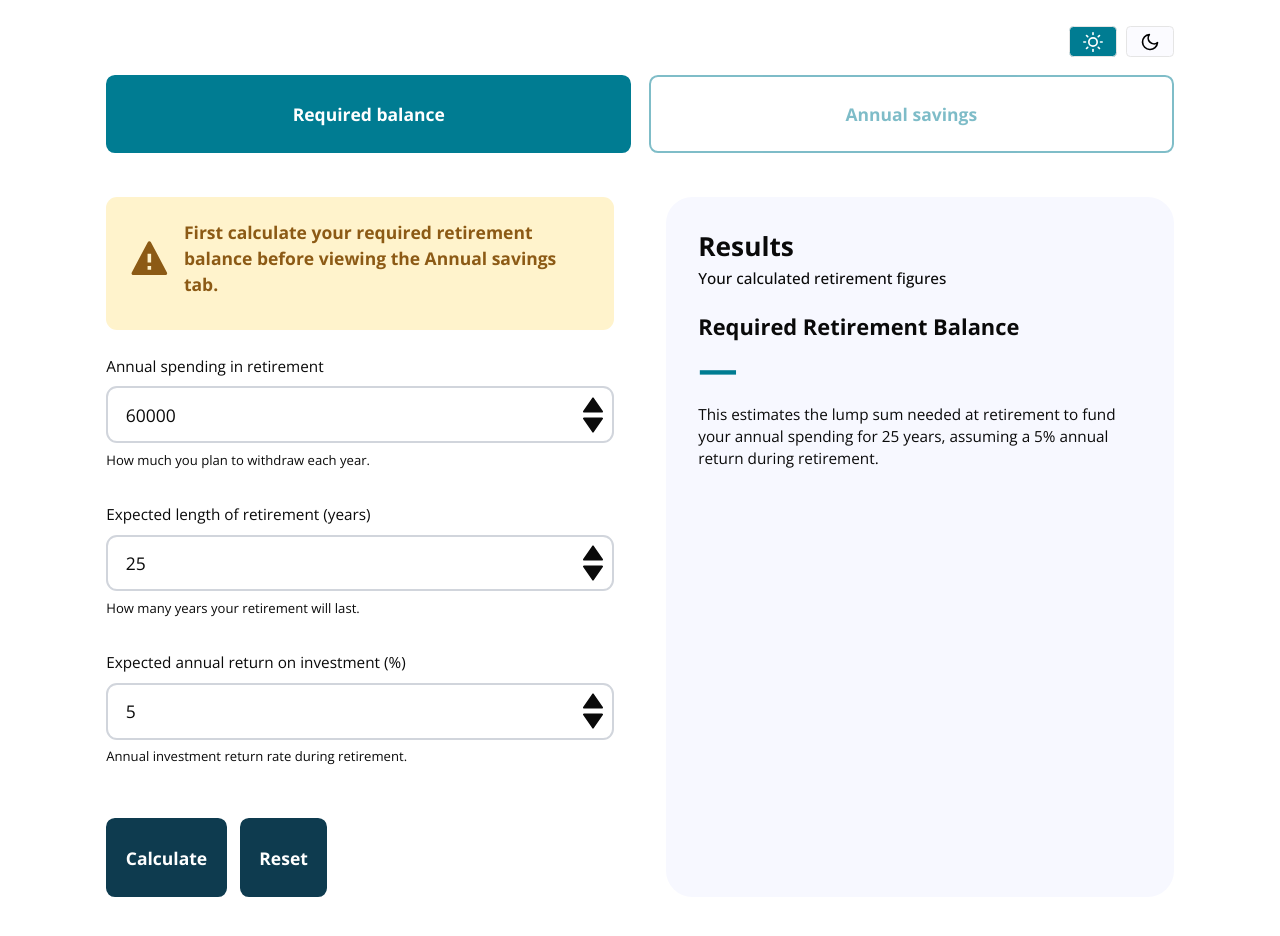
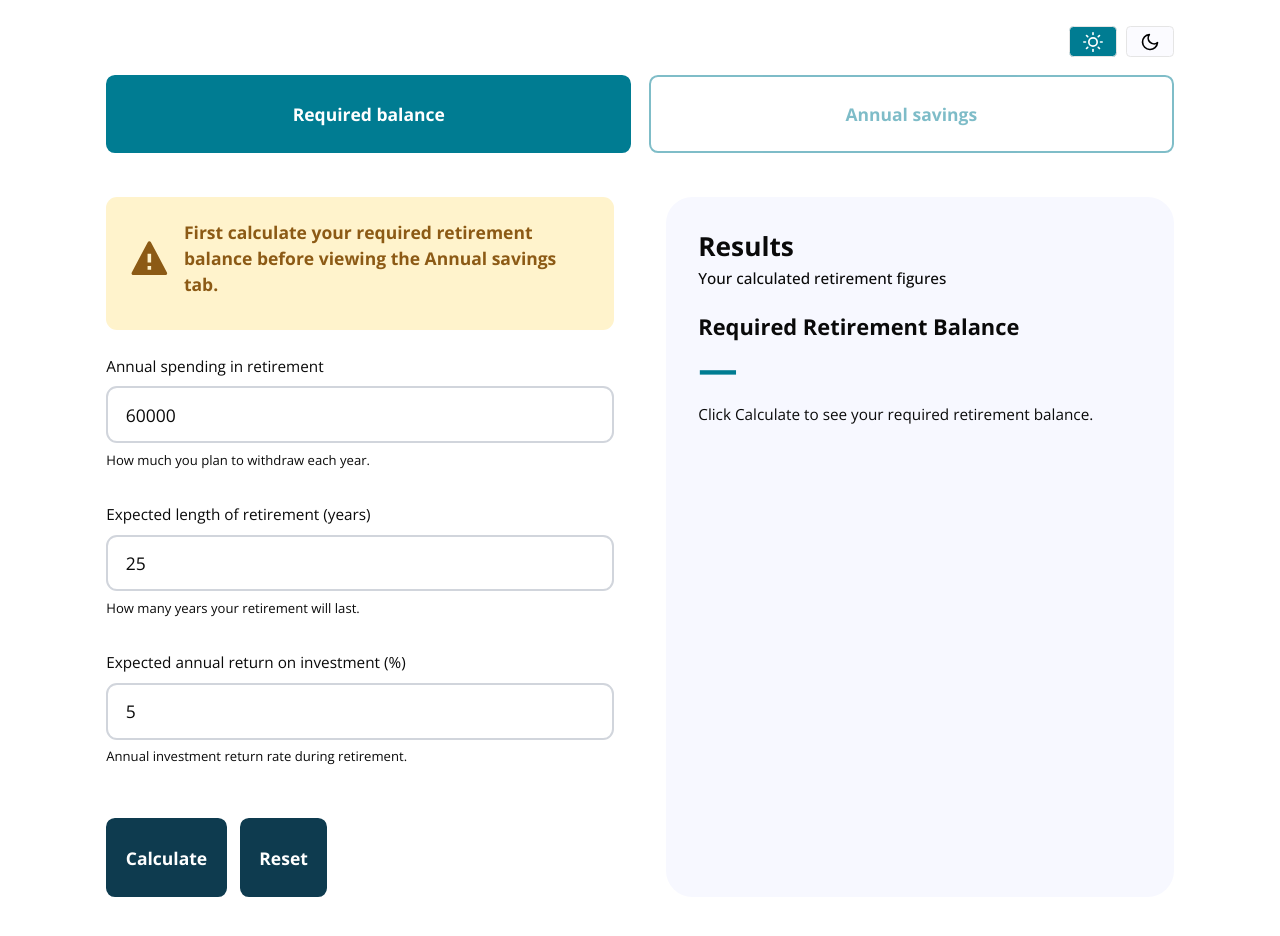
Before and after one commit to SU-SWS/ifdm_learning_apps, a Next.js app: page /interactives/retirement-calculator in a window 1280 px wide. Shown: the top 936 px of the page. Built offline with nearby package versions, Linux system fonts and the light colour scheme.

Commit message:
added the calculate and reset buttons

```diff
--- a/app/interactives/retirement-calculator/page.tsx
+++ b/app/interactives/retirement-calculator/page.tsx
@@ -34,37 +34,44 @@ export default function RetirementCalculator() {
   const [activeTab, setActiveTab] = useState<"balance" | "savings">("balance")
   const [inputs, setInputs] = useState<CalculatorInputs>(defaultInputs)
   const [isCalculated, setIsCalculated] = useState(false)
-  const [frozenRequiredBalance, setFrozenRequiredBalance] = useState<number>(0)
+  const [calculatedInputs, setCalculatedInputs] = useState<CalculatorInputs | null>(null)
 
   const results = useMemo(() => {
-    const realReturn = inputs.expectedReturn / 100
+    // Return empty results if not calculated yet
+    if (!calculatedInputs) {
+      return {
+        requiredBalance: 0,
+        targetBalance: 0,
+        annualSavings: 0,
+        monthlySavings: 0,
+      }
+    }
+
+    const realReturn = calculatedInputs.expectedReturn / 100
 
     // Calculate Required Balance based on retirement spending needs
-    let calculatedRequiredBalance: number
+    let requiredBalance: number
 
     if (realReturn <= 0) {
-      calculatedRequiredBalance = inputs.annualSpending * inputs.retirementLength
+      requiredBalance = calculatedInputs.annualSpending * calculatedInputs.retirementLength
     } else {
-      calculatedRequiredBalance =
-        inputs.annualSpending *
-        ((1 - Math.pow(1 + realReturn, -inputs.retirementLength)) / realReturn)
+      requiredBalance =
+        calculatedInputs.annualSpending *
+        ((1 - Math.pow(1 + realReturn, -calculatedInputs.retirementLength)) / realReturn)
     }
 
-    // Use frozen value for Annual Savings tab, fresh calculation for Required Balance tab
-    const requiredBalance = activeTab === "savings" ? frozenRequiredBalance : calculatedRequiredBalance
-
-    // Now calculate target balance and annual savings based on the appropriate required balance
-    const FV_currentSavings = inputs.currentSavings * Math.pow(1 + realReturn, inputs.yearsToRetirement)
+    // Calculate target balance and annual savings
+    const FV_currentSavings = calculatedInputs.currentSavings * Math.pow(1 + realReturn, calculatedInputs.yearsToRetirement)
     const targetBalance = Math.max(0, requiredBalance - FV_currentSavings)
 
     let annualSavings: number
 
-    if (realReturn <= 0 || inputs.yearsToRetirement <= 0) {
-      annualSavings = inputs.yearsToRetirement > 0 ? targetBalance / inputs.yearsToRetirement : 0
+    if (realReturn <= 0 || calculatedInputs.yearsToRetirement <= 0) {
+      annualSavings = calculatedInputs.yearsToRetirement > 0 ? targetBalance / calculatedInputs.yearsToRetirement : 0
     } else {
       annualSavings =
         targetBalance *
-        (realReturn / (Math.pow(1 + realReturn, inputs.yearsToRetirement) - 1))
+        (realReturn / (Math.pow(1 + realReturn, calculatedInputs.yearsToRetirement) - 1))
     }
 
     return {
@@ -73,43 +80,23 @@ export default function RetirementCalculator() {
       annualSavings: Math.round(annualSavings),
       monthlySavings: Math.round(annualSavings / 12),
     }
-  }, [inputs, activeTab, frozenRequiredBalance])
+  }, [calculatedInputs])
 
   const updateInput = (key: keyof CalculatorInputs, value: string) => {
     const numValue = parseFloat(value) || 0
     setInputs((prev) => ({ ...prev, [key]: numValue }))
-    // Only invalidate the calculation when balance-tab-only inputs change
-    // while on the balance tab. Shared inputs (expectedReturn, retirementLength)
-    // and savings-tab inputs should not reset when on the savings tab.
-    const savingsTabKeys: Array<keyof CalculatorInputs> = ["currentSavings", "yearsToRetirement"]
-    const sharedKeys: Array<keyof CalculatorInputs> = ["expectedReturn", "retirementLength"]
-    if (savingsTabKeys.includes(key)) return
-    if (sharedKeys.includes(key) && activeTab === "savings") return
-    setIsCalculated(false)
   }
 
   const handleCalculate = () => {
     setIsCalculated(true)
-    // FREEZE the required balance when Calculate is clicked
-    const realReturn = inputs.expectedReturn / 100
-    let calculatedRequiredBalance: number
-
-    if (realReturn <= 0) {
-      calculatedRequiredBalance = inputs.annualSpending * inputs.retirementLength
-    } else {
-      calculatedRequiredBalance =
-        inputs.annualSpending *
-        ((1 - Math.pow(1 + realReturn, -inputs.retirementLength)) / realReturn)
-    }
-
-    setFrozenRequiredBalance(Math.round(calculatedRequiredBalance))
+    setCalculatedInputs({ ...inputs }) // Store snapshot of current inputs
   }
 
   const handleReset = () => {
     setInputs(defaultInputs)
     setIsCalculated(false)
     setActiveTab("balance")
-    setFrozenRequiredBalance(0)
+    setCalculatedInputs(null)
   }
 
   return (
@@ -125,10 +112,6 @@ export default function RetirementCalculator() {
         <Tabs value={activeTab} onValueChange={(v) => {
           if (v === "savings" && !isCalculated) return
           setActiveTab(v as "balance" | "savings")
-          if (v === "balance") {
-            setIsCalculated(false) // This allows recalculation on the balance tab
-            setFrozenRequiredBalance(0) // Clear frozen value when returning to balance tab
-          }
         }} className="mb-10">
           <TabsList className="grid w-full grid-rows-1 sm:grid-cols-2 p-0 gap-4">
             <TabsTrigger
@@ -160,16 +143,8 @@ export default function RetirementCalculator() {
               </div>
             )}
 
-            {isCalculated && (
-              <div className="bg-[var(--card-background)] rounded-3xl p-[32px]">
-                <p className="font-bold mb-1">Target Retirement Savings</p>
-                <p className="text-4xl font-bold text-lagunita">{isCalculated ? formatCurrency(results.targetBalance) : "—"}</p>
-              </div>
-            )}
-
             {activeTab === "balance" ? (
               <>
-                {/* Required Balance Result */}
                 {/* Annual Spending Input */}
                 <div className="space-y-2">
                   <label className="block text-sm text-foreground">
@@ -183,36 +158,7 @@ export default function RetirementCalculator() {
                       onChange={(e) => updateInput("annualSpending", e.target.value)}
                       className="w-full pl-4 pr-16 py-3 border-2 border-gray-300 rounded-lg focus:border-blue-500 focus:ring-2 focus:ring-blue-200 outline-none transition [appearance:textfield] [&::-webkit-outer-spin-button]:appearance-none [&::-webkit-inner-spin-button]:appearance-none"
                     />
-                    <div className="absolute right-2 top-1/2 -translate-y-1/2 flex flex-col">
-                      <button
-                        type="button"
-                        tabIndex={-1}
-                        aria-label="Increase amount"
-                        onClick={() =>
-                          updateInput(
-                            "annualSpending",
-                            String((inputs.annualSpending ?? 0) + 1)
-                          )
-                        }
-                        className="mb-[-5px] hover:text-grey-med-dark focus:outline-none"
-                      >
-                        <BiSolidUpArrow size={24} />
-                      </button>
-                      <button
-                        type="button"
-                        tabIndex={-1}
-                        aria-label="Decrease amount"
-                        onClick={() =>
-                          updateInput(
-                            "annualSpending",
-                            String(Math.max(0, (inputs.annualSpending ?? 0) - 1))
-                          )
-                        }
-                        className="hover:text-grey-med-dark focus:outline-none"
-                      >
-                        <BiSolidDownArrow size={24} />
-                      </button>
-                    </div>
+
                   </div>
                   <p className="text-xs">
                     How much you plan to withdraw each year.
@@ -221,7 +167,7 @@ export default function RetirementCalculator() {
               </>
             ) : (
               <>
-                {/* Annual Savings Input */}
+                {/* Current Savings Input */}
                 <div className="space-y-2">
                   <label className="block text-sm text-foreground">
                     Current retirement savings
@@ -235,36 +181,6 @@ export default function RetirementCalculator() {
                       onChange={(e) => updateInput("currentSavings", e.target.value)}
                       className="w-full pl-4 pr-16 py-3 border-2 border-gray-300 rounded-lg focus:border-blue-500 focus:ring-2 focus:ring-blue-200 outline-none transition [appearance:textfield] [&::-webkit-outer-spin-button]:appearance-none [&::-webkit-inner-spin-button]:appearance-none"
                     />
-                    <div className="absolute right-2 top-1/2 -translate-y-1/2 flex flex-col">
-                      <button
-                        type="button"
-                        tabIndex={-1}
-                        aria-label="Increase amount"
-                        onClick={() =>
-                          updateInput(
-                            "currentSavings",
-                            String((inputs.currentSavings ?? 0) + 1)
-                          )
-                        }
-                        className="mb-[-5px] hover:text-grey-med-dark focus:outline-none"
-                      >
-                        <BiSolidUpArrow size={24} />
-                      </button>
-                      <button
-                        type="button"
-                        tabIndex={-1}
-                        aria-label="Decrease amount"
-                        onClick={() =>
-                          updateInput(
-                            "currentSavings",
-                            String(Math.max(0, (inputs.currentSavings ?? 0) - 1))
-                          )
-                        }
-                        className="hover:text-grey-med-dark focus:outline-none"
-                      >
-                        <BiSolidDownArrow size={24} />
-                      </button>
-                    </div>
                   </div>
                   <p className="text-xs">
                     How much you have already saved for retirement.
@@ -285,36 +201,6 @@ export default function RetirementCalculator() {
                       onChange={(e) => updateInput("yearsToRetirement", e.target.value)}
                       className="w-full pl-4 pr-16 py-3 border-2 border-gray-300 rounded-lg focus:border-blue-500 focus:ring-2 focus:ring-blue-200 outline-none transition [appearance:textfield] [&::-webkit-outer-spin-button]:appearance-none [&::-webkit-inner-spin-button]:appearance-none"
                     />
-                    <div className="absolute right-2 top-1/2 -translate-y-1/2 flex flex-col">
-                      <button
-                        type="button"
-                        tabIndex={-1}
-                        aria-label="Increase years"
-                        onClick={() =>
-                          updateInput(
-                            "yearsToRetirement",
-                            String(Math.min(99, (inputs.yearsToRetirement ?? 0) + 1))
-                          )
-                        }
-                        className="mb-[-5px] hover:text-grey-med-dark focus:outline-none"
-                      >
-                        <BiSolidUpArrow size={24} />
-                      </button>
-                      <button
-                        type="button"
-                        tabIndex={-1}
-                        aria-label="Decrease years"
-                        onClick={() =>
-                          updateInput(
-                            "yearsToRetirement",
-                            String(Math.max(0, (inputs.yearsToRetirement ?? 0) - 1))
-                          )
-                        }
-                        className="hover:text-grey-med-dark focus:outline-none"
-                      >
-                        <BiSolidDownArrow size={24} />
-                      </button>
-                    </div>
                   </div>
                   <p className="text-xs">
                     How many years until you plan to retire.
@@ -336,36 +222,6 @@ export default function RetirementCalculator() {
                   onChange={(e) => updateInput("retirementLength", e.target.value)}
                   className="w-full pl-4 pr-16 py-3 border-2 border-gray-300 rounded-lg focus:border-blue-500 focus:ring-2 focus:ring-blue-200 outline-none transition [appearance:textfield] [&::-webkit-outer-spin-button]:appearance-none [&::-webkit-inner-spin-button]:appearance-none"
                 />
-                <div className="absolute right-2 top-1/2 -translate-y-1/2 flex flex-col">
-                  <button
-                    type="button"
-                    tabIndex={-1}
-                    aria-label="Increase amount"
-                    onClick={() =>
-                      updateInput(
-                        "retirementLength",
-                        String((inputs.retirementLength ?? 0) + 1)
-                      )
-                    }
-                    className="mb-[-5px] hover:text-grey-med-dark focus:outline-none"
-                  >
-                    <BiSolidUpArrow size={24} />
-                  </button>
-                  <button
-                    type="button"
-                    tabIndex={-1}
-                    aria-label="Decrease amount"
-                    onClick={() =>
-                      updateInput(
-                        "retirementLength",
-                        String(Math.max(0, (inputs.retirementLength ?? 0) - 1))
-                      )
-                    }
-                    className="hover:text-grey-med-dark focus:outline-none"
-                  >
-                    <BiSolidDownArrow size={24} />
-                  </button>
-                </div>
                 </div>
               <p className="text-xs">
                 How many years your retirement will last.
@@ -386,36 +242,6 @@ export default function RetirementCalculator() {
                   onChange={(e) => updateInput("expectedReturn", e.target.value)}
                   className="w-full pl-4 pr-16 py-3 border-2 border-gray-300 rounded-lg focus:border-blue-500 focus:ring-2 focus:ring-blue-200 outline-none transition [appearance:textfield] [&::-webkit-outer-spin-button]:appearance-none [&::-webkit-inner-spin-button]:appearance-none"
                 />
-                <div className="absolute right-2 top-1/2 -translate-y-1/2 flex flex-col">
-                  <button
-                    type="button"
-                    tabIndex={-1}
-                    aria-label="Increase amount"
-                    onClick={() =>
-                      updateInput(
-                        "expectedReturn",
-                        String(Math.round(((inputs.expectedReturn ?? 0) + 0.1) * 10) / 10)
-                      )
-                    }
-                    className="mb-[-5px] hover:text-grey-med-dark focus:outline-none"
-                  >
-                    <BiSolidUpArrow size={24} />
-                  </button>
-                  <button
-                    type="button"
-                    tabIndex={-1}
-                    aria-label="Decrease amount"
-                    onClick={() =>
-                      updateInput(
-                        "expectedReturn",
-                        String(Math.max(0, Math.round(((inputs.expectedReturn ?? 0) - 0.1) * 10) / 10))
-                      )
-                    }
-                    className="hover:text-grey-med-dark focus:outline-none"
-                  >
-                    <BiSolidDownArrow size={24} />
-                  </button>
-                </div>
               </div>
               <p className="text-xs">
                 {activeTab === "balance"
@@ -425,10 +251,7 @@ export default function RetirementCalculator() {
               </p>
             </div>
 
-            {/* Calculate and Reset Buttons */}
-
-            {activeTab === "balance" && (
-              <>
+            {/* Calculate and Reset Buttons - Show on both tabs */}
             <div className="flex gap-3 pt-4">
               <button
                 onClick={handleCalculate}
@@ -443,8 +266,6 @@ export default function RetirementCalculator() {
                 Reset
               </button>
             </div>
-              </>
-            )}
 
           </div>
 
@@ -463,7 +284,11 @@ export default function RetirementCalculator() {
                   <p className="text-4xl font-bold text-lagunita">
                     {isCalculated ? formatCurrency(results.requiredBalance) : "—"}
                   </p>
-                  <p className="mt-3 mb-6 text-sm">This estimates the lump sum needed at retirement to fund your annual spending for {inputs.retirementLength} years, assuming a {inputs.expectedReturn}% annual return during retirement.</p>
+                  <p className="mt-3 mb-6 text-sm">
+                    {isCalculated && calculatedInputs
+                      ? `This estimates the lump sum needed at retirement to fund your annual spending for ${calculatedInputs.retirementLength} years, assuming a ${calculatedInputs.expectedReturn}% annual return during retirement.`
+                      : "Click Calculate to see your required retirement balance."}
+                  </p>
                 </div>
               </>
             ) : (
@@ -471,15 +296,21 @@ export default function RetirementCalculator() {
                 {/* Annual Savings Result */}
                 <div className="mb-8">
                   <p className="font-bold text-xl mb-1">Required Retirement Balance</p>
-                  <p className="text-4xl font-bold text-lagunita">{isCalculated ? formatCurrency(results.requiredBalance) : "—"}</p>
-                  <p className="mt-3 mb-6 text-sm">This estimates the lump sum needed at retirement to fund your annual spending for {inputs.retirementLength} years, assuming a {inputs.expectedReturn}% annual return during retirement.</p>
+                  <p className="text-4xl font-bold text-lagunita">{formatCurrency(results.requiredBalance)}</p>
+                  <p className="mt-3 mb-6 text-sm">
+                    {calculatedInputs &&
+                      `This estimates the lump sum needed at retirement to fund your annual spending for ${calculatedInputs.retirementLength} years, assuming a ${calculatedInputs.expectedReturn}% annual return during retirement.`}
+                  </p>
                   <p className="mb-1 font-bold">
                     Required Annual Savings
                   </p>
                   <p className="text-4xl font-bold text-lagunita">
                     {formatCurrency(results.annualSavings)}
                   </p>
-                  <p className="mt-3 mb-6 text-sm">Amount to save each year over {inputs.yearsToRetirement} years to reach your target balance, assuming a {inputs.expectedReturn}% annual return before retirement.</p>
+                  <p className="mt-3 mb-6 text-sm">
+                    {calculatedInputs &&
+                      `Amount to save each year over ${calculatedInputs.yearsToRetirement} years to reach your target balance, assuming a ${calculatedInputs.expectedReturn}% annual return before retirement.`}
+                  </p>
                 </div>
               </>
             )}
```
Lines whose indentation alone changed are shown as unchanged.
